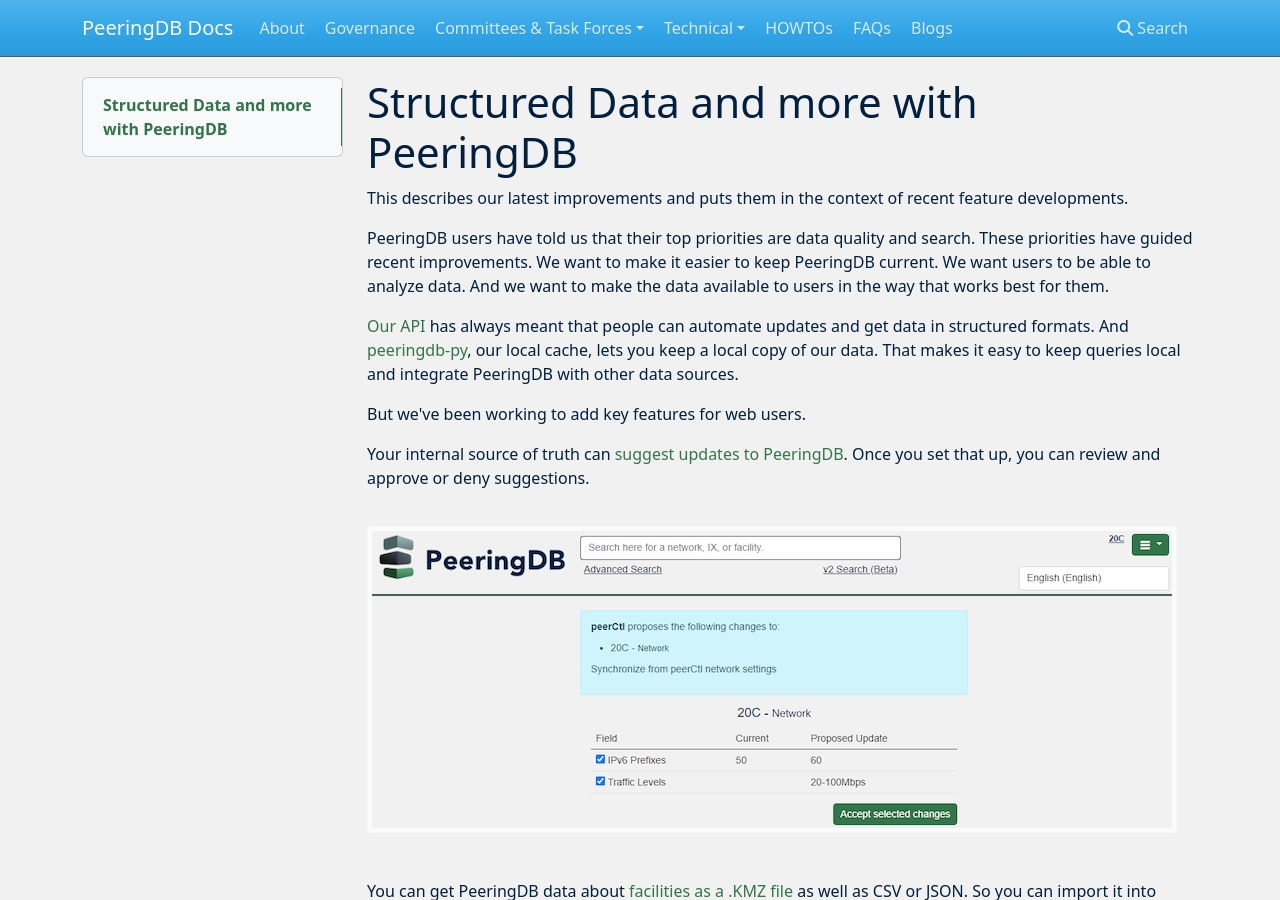
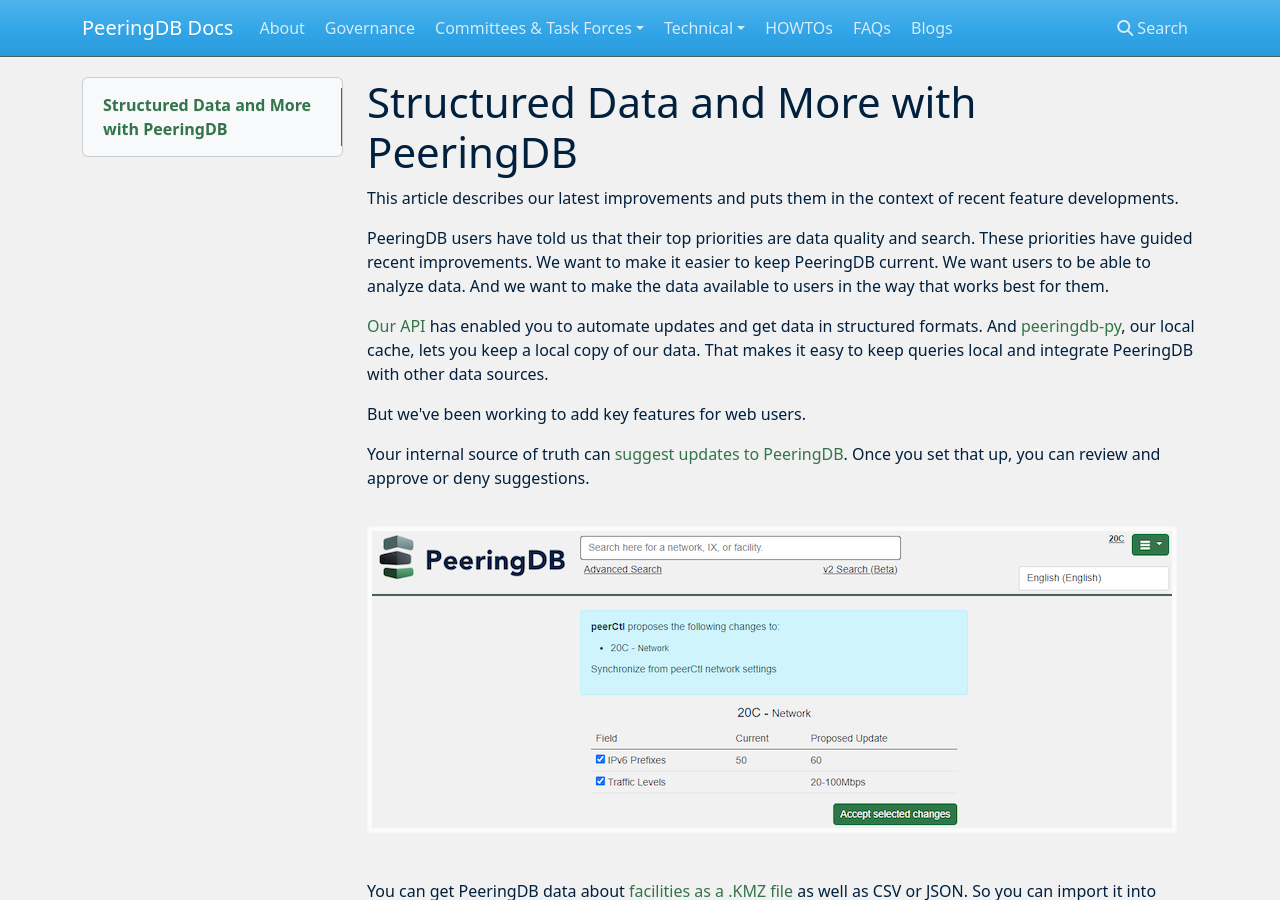
Before and after one commit to peeringdb/docs, an MkDocs documentation site: the page built from docs/blog/structured_data_and_more.md, in a window 1280 px wide and 900 px high. Built offline with MkDocs 1.6.1, drawn with Linux system fonts in a browser that asks for light colours; nearby versions of some CDN libraries.

Commit message:
Copy edits and link 'Structured Data and More with PeeringDB' blog.

```diff
--- a/docs/blog/structured_data_and_more.md
+++ b/docs/blog/structured_data_and_more.md
@@ -1,22 +1,22 @@
-# Structured Data and more with PeeringDB
+# Structured Data and More with PeeringDB
 
-This describes our latest improvements and puts them in the context of recent feature developments.
+This article describes our latest improvements and puts them in the context of recent feature developments.
 
 PeeringDB users have told us that their top priorities are data quality and search. These priorities have guided recent improvements. We want to make it easier to keep PeeringDB current. We want users to be able to analyze data. And we want to make the data available to users in the way that works best for them.
 
-[Our API](https://docs.peeringdb.com/api_specs/) has always meant that people can automate updates and get data in structured formats. And [peeringdb-py](https://docs.peeringdb.com/howto/peeringdb-py/), our local cache, lets you keep a local copy of our data. That makes it easy to keep queries local and integrate PeeringDB with other data sources.
+[Our API](/api_specs/) has enabled you to automate updates and get data in structured formats. And [peeringdb-py](/howto/peeringdb-py/), our local cache, lets you keep a local copy of our data. That makes it easy to keep queries local and integrate PeeringDB with other data sources.
 
 But we've been working to add key features for web users.
 
-Your internal source of truth can [suggest updates to PeeringDB](https://docs.peeringdb.com/blog/updates_from_an_internal_source_of_truth/). Once you set that up, you can review and approve or deny suggestions.
+Your internal source of truth can [suggest updates to PeeringDB](/blog/updates_from_an_internal_source_of_truth/). Once you set that up, you can review and approve or deny suggestions.
 
 ![Web UI for proposed updates from a source of truth](images/peeringdb_suggestion_approval_interface.png)
 
-You can get PeeringDB data about [facilities as a .KMZ file](https://docs.peeringdb.com/blog/peeringdb_map_with_kmz/) as well as CSV or JSON. So you can import it into Google Earth and other GIS tools.
+You can get PeeringDB data about [facilities as a .KMZ file](/blog/peeringdb_map_with_kmz/) as well as CSV or JSON. So you can import it into Google Earth and other GIS tools.
 
 ![KMZ data of London shown in Google Earth Pro](images/kmz_london_showing_data_box.png)
 
-[Simple search](https://docs.peeringdb.com/blog/better_search_and_export/) understands a wide range of geographic terms. For instance, you can just search for an `ix in berlin` or a `fac in ke`. Yes, PeeringDB understands [ISO 3166-2](https://www.iso.org/obp/ui/#search) country codes.
+[Simple search](/blog/better_search_and_export/) understands a wide range of geographic terms. For instance, you can just search for an `ix in berlin` or a `fac in ke`. Yes, PeeringDB understands [ISO 3166-2](https://www.iso.org/obp/ui/#search) country codes.
 
 ![Search for an IXP in Berlin on mobile](images/ix_in_berlin.PNG) ![Search for a facility in Kenya on mobile](images/fac_in_ke.PNG)
 
```
Also changed, not shown: docs/blogs.md (+1 -0 lines).
